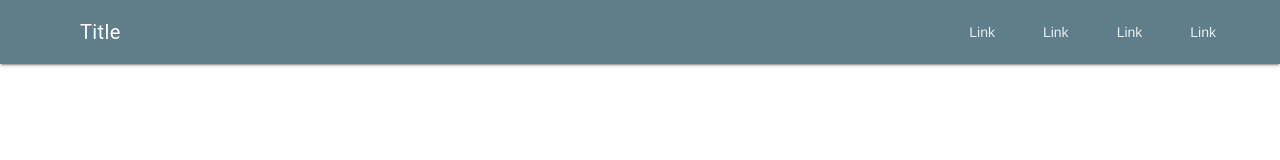
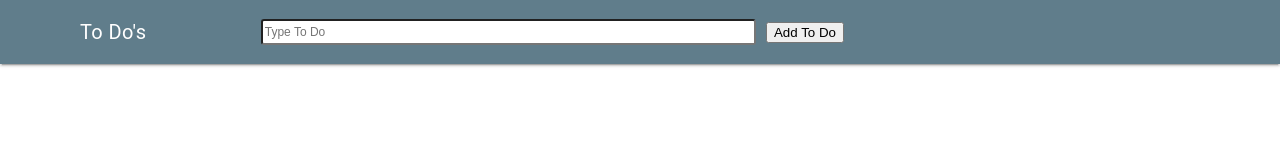
Before and after one commit to stevendowen/ToDoApp, a website: page index.html in a window 1280 px wide. Drawn offline with nearby package versions, Linux system fonts and the light colour scheme.

Commit message:
added placement and size to input, removed navigation links, added task numbers to created divs

```diff
--- a/index.html
+++ b/index.html
@@ -16,34 +16,19 @@
         <header class="mdl-layout__header">
             <div class="mdl-layout__header-row">
                 <!-- Title -->
-                <span class="mdl-layout-title">Title</span>
-                <!-- Add spacer, to align navigation to the right -->
+                <span class="mdl-layout-title">To Do's</span>
+                <div class="input-box">
+                    <input class="input" type="text" placeholder="Type To Do">
+                    <button onclick="addToDo('input')">Add To Do</button>
+                </div>
                 <div class="mdl-layout-spacer"></div>
-            <!-- Navigation. We hide it in small screens. -->
-                <nav class="mdl-navigation mdl-layout--large-screen-only"><a class="mdl-navigation__link" href="">Link</a>
-                    <a class="mdl-navigation__link" href="">Link</a>
-                    <a class="mdl-navigation__link" href="">Link</a>
-                    <a class="mdl-navigation__link" href="">Link</a>
-                </nav>
             </div>
         </header>
-        <div class="mdl-layout__drawer">
-            <span class="mdl-layout-title">Title</span>
-            <nav class="mdl-navigation">
-                <a class="mdl-navigation__link" href="">Link</a>
-                <a class="mdl-navigation__link" href="">Link</a>
-                <a class="mdl-navigation__link" href="">Link</a>
-                <a class="mdl-navigation__link" href="">Link</a>
-            </nav>
-        </div>
         <main class="mdl-layout__content">
-            <div class="page-content"><!-- Your content goes here --></div>
+            <div class="page-content">
+                <div class="task-box"></div>
+            </div>
         </main>
     </div>
-    <div class="input-box">
-        <input class="input" type="text" placeholder="Type To Do">
-        <button onclick="addToDo('input')">Add To Do</button>
-    </div>
-    <div class="task-box"></div>
 </body>
 </html>
--- a/main.js
+++ b/main.js
@@ -1,12 +1,15 @@
 let todo = [];
+let tasknum = -1;
 
 function displayedTodo(){
     $(".task-box").html("");
     for( i = 0; i < todo.length; i++){
-        $(".task-box").append("<div>" +
+        tasknum++;
+        $(".task-box").append("<div class='task'"+ tasknum +">" +
             todo[i] +
             "</div>");
         $(".input").val("");
+        $(".input").focus();
     }
 }
 
--- a/scss/style.scss
+++ b/scss/style.scss
@@ -3,4 +3,21 @@ html{
 }
 body{
   width: 100%;
+
+  .input-box{
+    width: 70%;
+    display: flex;
+    justify-content: center;
+    align-items: center;
+
+    input{
+      height: 20px;
+      width: 60%;
+      border-radius: 3px;
+      font-size: 12px;
+    }
+    button{
+      margin-left: 10px;
+    }
+  }
 }
```
Also changed, not shown: css/style.css.
